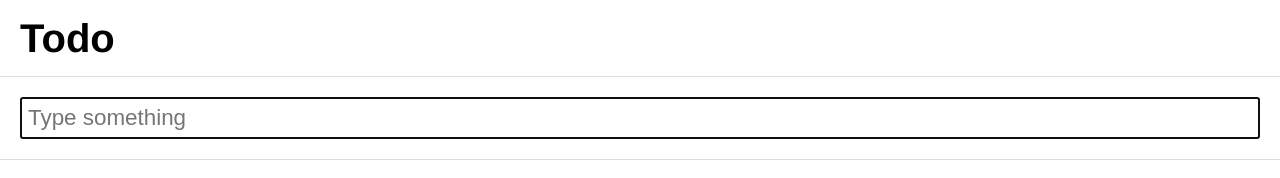
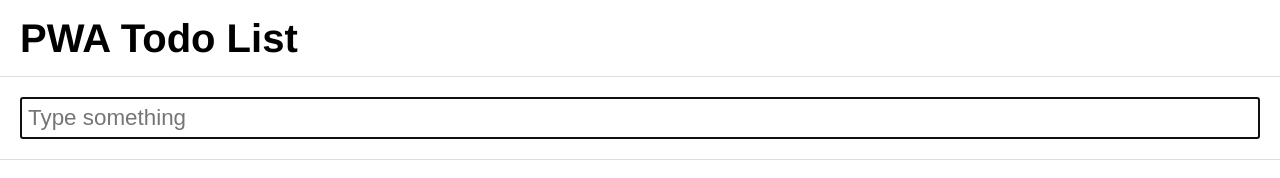
Before and after one commit to edysegura/pwa-todo, a plain HTML site: page index.html in a window 1280 px wide. Drawn offline with Linux system fonts and the light colour scheme.

Commit message:
Updated title in index.html

```diff
--- a/index.html
+++ b/index.html
@@ -8,7 +8,7 @@
   <link rel="stylesheet" href="css/style.css">
 </head>
 <body>
-  <h1>Todo</h1>
+  <h1>PWA Todo List</h1>
   <form>
     <input type="text" name="item" placeholder="Type something" autofocus>
   </form>
```
